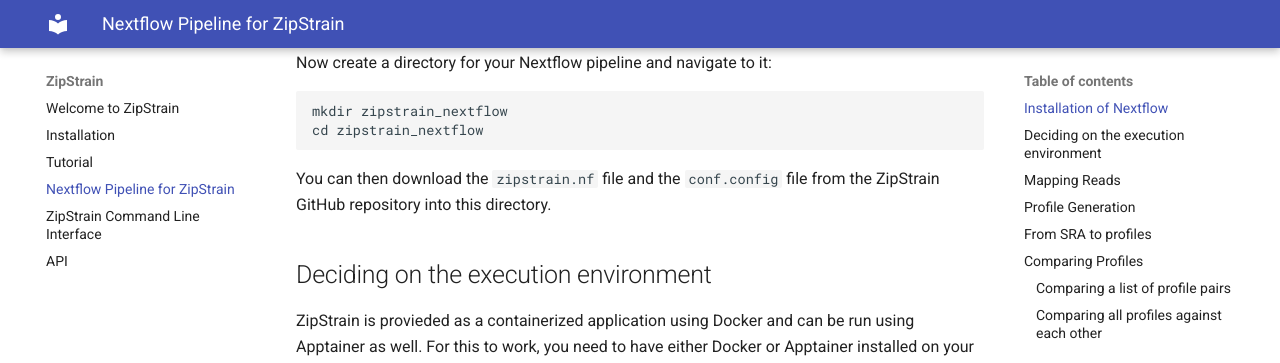
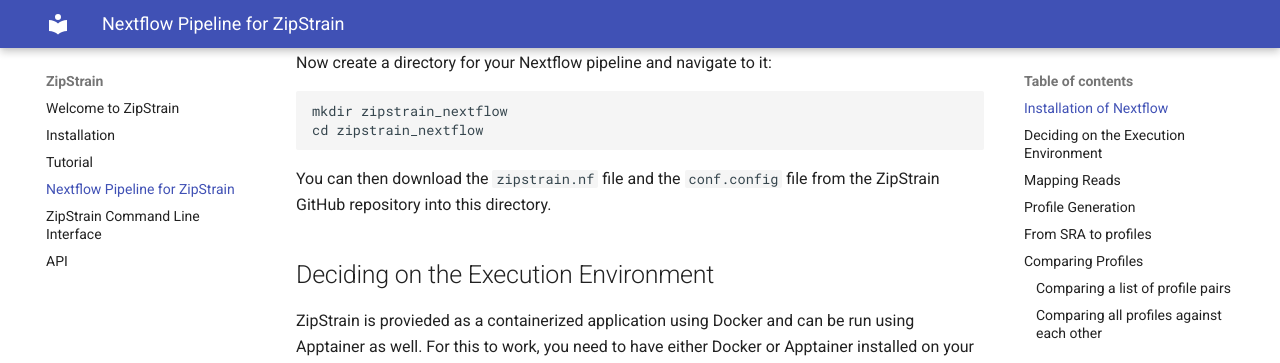
Before and after one commit to OlmLab/ZipStrain, an MkDocs documentation site: the page built from docs/NextflowPipeline.md, in a window 1280 px wide and 900 px high, scrolled down 701 px. Shown: the top 363 px of the window. Built offline with MkDocs 1.6.1 and Material for MkDocs 9.7.7, drawn with Linux system fonts in a browser that asks for light colours.

````diff
--- a/docs/NextflowPipeline.md
+++ b/docs/NextflowPipeline.md
@@ -33,7 +33,7 @@ cd zipstrain_nextflow
 ```
 You can then download the `zipstrain.nf` file and the `conf.config` file from the ZipStrain GitHub repository into this directory.
 
-## Deciding on the execution environment
+## Deciding on the Execution Environment
 
 ZipStrain is provieded as a containerized application using Docker and can be run using Apptainer as well. For this to work, you need to have either Docker or Apptainer installed on your system. You can run all the nextflow commands by using the config file provided in the ZipStrain GitHub repository (conf.config).
 
````
